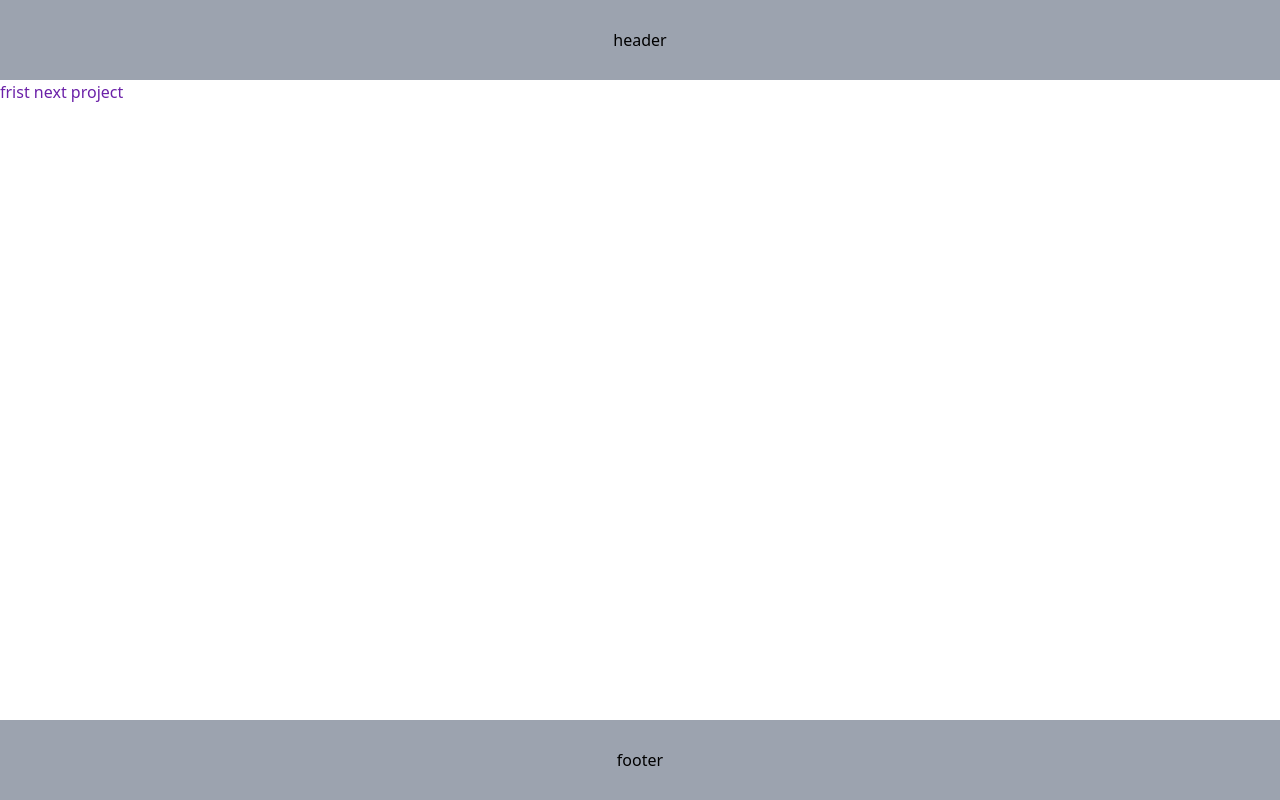
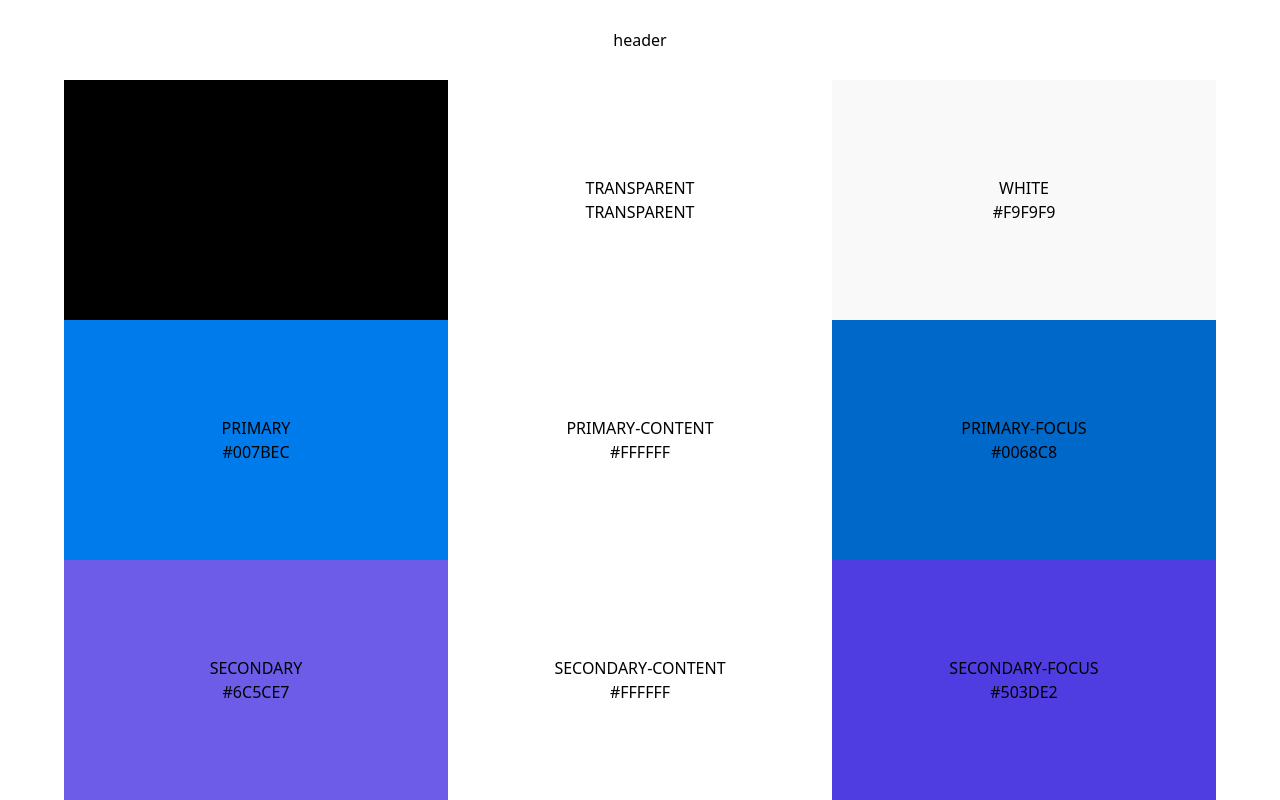
Before and after one commit to nastaran-shafiee/nextjs, a Next.js app: page / in a window 1280 px wide. Shown: the top 800 px of the page. Built offline with nearby package versions, Linux system fonts and the light colour scheme.

Commit message:
color config

```diff
--- /dev/null
+++ b/src/app/_components/colors/colors.tsx
@@ -0,0 +1,26 @@
+import { tailwindColors } from "@/tailwind.config";
+
+export const Colors: React.FC = () => {
+    return (
+        <div className="flex flex-wrap justify-center">
+            {Object.entries(tailwindColors).map(([name, color]) => (
+                <ColorBox key={name} name={name} color={color} />
+            ))}
+        </div>
+    );
+};
+
+interface ColorBoxProps {
+    name: string;
+    color: string;
+}
+
+const ColorBox: React.FC<ColorBoxProps> = ({ name, color }) => {
+    // Assuming color is a hex value or something similar that can be used in CSS
+    return (
+        <div  className="w-96 h-60 flex flex-col items-center justify-center uppercase text-center" style={{ backgroundColor: color }}>
+   <span>{name}</span>
+   <span>{color}</span>
+        </div>
+    );
+};
--- a/src/app/page.tsx
+++ b/src/app/page.tsx
@@ -1,6 +1,9 @@
+import { Colors } from "./_components/colors/colors";
 
 export default function Home() {
   return (
-    <div className="text-purple-800">frist next project</div>
+   <>
+   <Colors/>
+   </>
   );
 }
--- a/tailwind.config.ts
+++ b/tailwind.config.ts
@@ -1,12 +1,70 @@
+import { colord,extend } from "colord";
 import type { Config } from "tailwindcss";
+import mixPlugin from "colord/plugins/mix";
+
+extend([mixPlugin]);
+
+export function generateDarkenColorFrom(
+  input: string,
+  percentage = 0.07
+): string {
+  return colord(input).darken(percentage).toHex();
+}
+
+export function generateForegroundColorFrom(
+  input: string,
+  percentage = 0.8
+): string {
+  return colord(input)
+    .mix(colord(input).isDark() ? "white" : "black", percentage)
+    .toHex();
+}
+
+type ColorObject = {
+  [key: string]: string;
+};
+export const tailwindColors:{[key:string]:string}={
+  current: "currentColor",
+  transparent: "transparent",
+  white: "#F9F9F9",
+  primary: "#007BEC",
+  "primary-content": "#FFFFFF",
+  "primary-focus": generateDarkenColorFrom("#007BEC"),
+  secondary: "#6c5ce7",
+  "secondary-content": "#FFFFFF",
+  "secondary-focus": generateDarkenColorFrom("#6c5ce7"),
+  accent: "#1FB2A5",
+  "accent-content": "#FFFFFF",
+  "accent-focus": generateDarkenColorFrom("#1FB2A5"),
+  neutral: "#2a323c",
+  "neutral-content": generateForegroundColorFrom("#FFFFFF"),
+  "neutral-focus": generateDarkenColorFrom("#2a323c", 0.03),
+  "base-25": "#353d47",
+  "base-50": "#2a323c",
+  "base-75": "#20272e",
+  "base-100": "#1d232a",
+  "base-200": "#191e24",
+  "base-300": "#15191e",
+  "base-content": "#A6ADBB",
+  info: "#3abff8",
+  "info-content": generateForegroundColorFrom("#3abff8"),
+  success: "#36d399",
+  "success-content": generateForegroundColorFrom("#36d399"),
+  warning: "#fbbd23",
+  "warning-content": generateForegroundColorFrom("#fbbd23"),
+  error: "#f87272",
+  "error-content": generateForegroundColorFrom("#f87272"),
+  "gradient-first": "#34eaa0",
+  "gradient-second": "#0fa2e9",
+}
 
 const config: Config = {
   content: [
-    "./pages/**/*.{js,ts,jsx,tsx,mdx}",
-    "./components/**/*.{js,ts,jsx,tsx,mdx}",
+
     "./src/app/**/*.{js,ts,jsx,tsx,mdx}",
   ],
   theme: {
+    colors:tailwindColors,
     extend: {
       backgroundImage: {
         "gradient-radial": "radial-gradient(var(--tw-gradient-stops))",
```
Also changed, not shown: package.json (+6 -5 lines), 1 other file (tests, documents, lock files or other folders).
